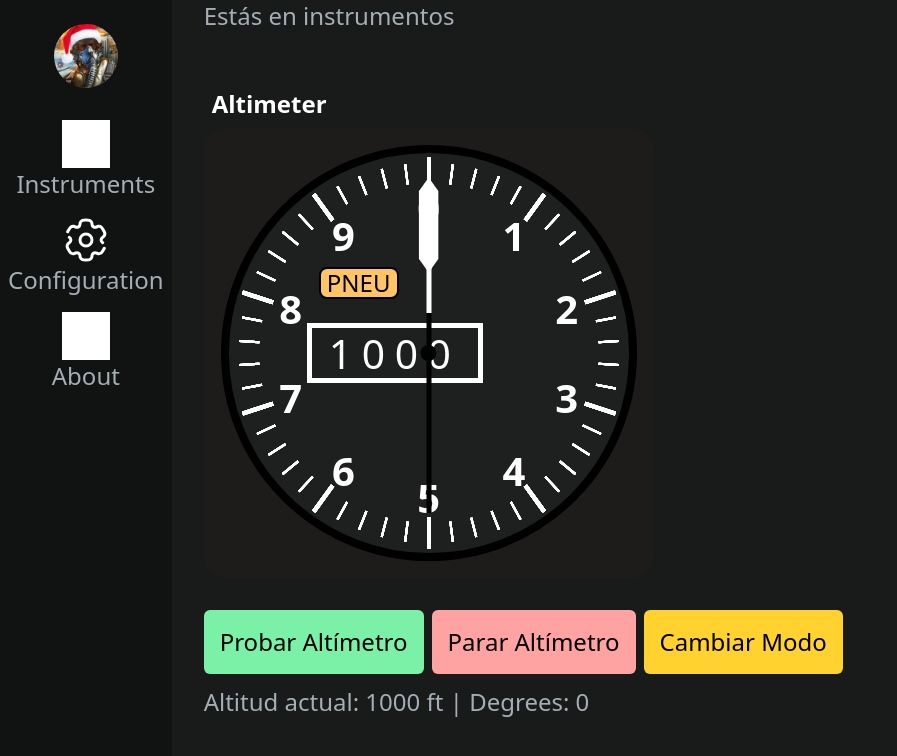
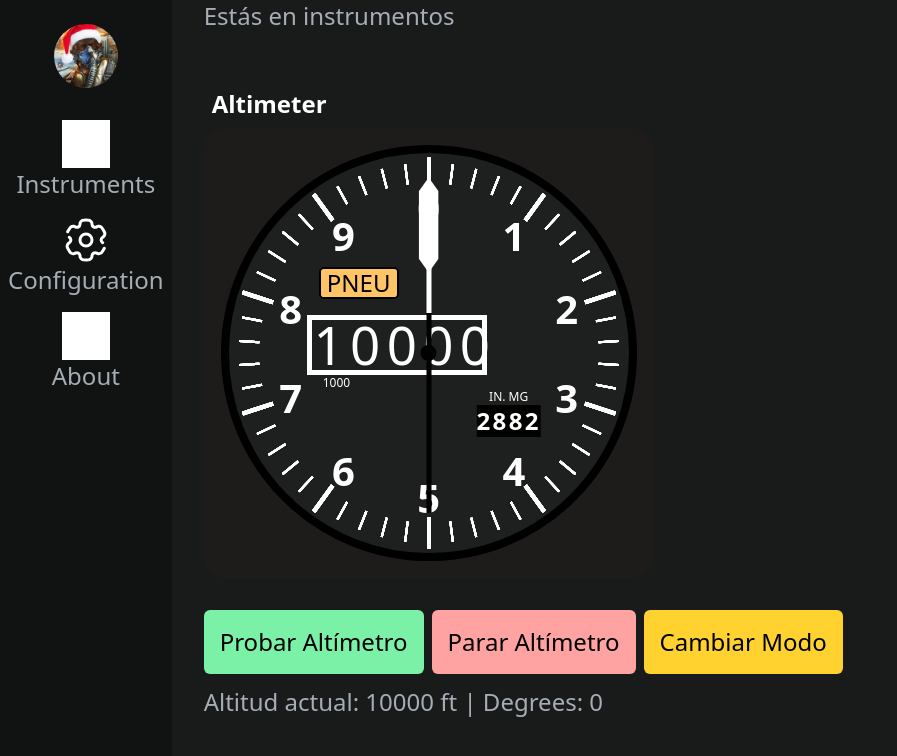
Before and after one commit to Z3TA-D3V/Instruments-Simulator-APP, an Angular app: page /instruments in a window 1280 px wide. Shown: the top 756 px of the page, without its empty margins (0-897 px from the left). Built offline with nearby package versions, Linux system fonts and the light colour scheme; grey boxes are pictures that could not be loaded.

Commit message:
fix: barometric altitude calibration

```diff
--- a/src/app/components/InstrumentViewer/InstrumentsComponents/Altimeter/Altimeter.css
+++ b/src/app/components/InstrumentViewer/InstrumentsComponents/Altimeter/Altimeter.css
@@ -107,15 +107,16 @@
 .clock-altitude {
     position: absolute;
     top: 50%;
-    left: 41.5%;
-    width: 44%;
+    left: 42%;
+    width: 45%;
     height: 15%;
-    border: white 5px solid;
-    padding: 2%;
+
+
     transform: translate(-50%, -50%);
     display: flex;
+    flex-direction: column;
     justify-content: center;
-    align-items: center;
+    align-items: left;
 
     z-index: 2;
 
@@ -128,6 +129,8 @@
     justify-content: center;
     align-items: center;
     z-index: 2;
+    padding: 1%;
+    border: white 5px solid;
 }
 
 .altitude-text {
@@ -135,9 +138,9 @@
     white-space: nowrap;
     text-align: center;
     max-width: 100%;
-    font-size: 170%;
+    font-size: 220%;
     font-weight: 500;
-    letter-spacing: 0.6rem;
+    letter-spacing: 0.4rem;
 
 }
 
@@ -148,7 +151,7 @@
     width: 20%;
     height: 8%;
     border: black 2px solid;
-    border-radius: 0.5rem;
+    border-radius: 0.3rem;
     padding: 2%;
     transform: translate(-50%, -50%);
     display: flex;
@@ -181,3 +184,71 @@
     background-color: #ffc466;
     color: black;
 }
+
+
+
+.clock-calibration-altitude {
+    position: absolute;
+    top: 65%;
+    left: 70%;
+    border-radius: 0.3rem;
+
+    transform: translate(-50%, -50%);
+
+    display: flex;
+    flex-direction: column;
+    justify-content: center;
+    align-items: center;
+
+
+    z-index: 2;
+
+}
+
+.altitude-calibration-window {
+    background-color: #010100;
+
+    width: 100%;
+    height: 100%;
+    display: flex;
+    justify-content: center;
+    align-items: center;
+    z-index: 2;
+}
+
+.altitude-calibration-text {
+    color: white;
+    white-space: nowrap;
+    text-align: center;
+    max-width: 100%;
+    font-size: 100%;
+    font-weight: 600;
+    letter-spacing: 0.15rem;
+
+}
+
+
+.altitude-calibration-label-text{
+    color:white;
+    font-weight: 500;
+    font-size: 0.75rem;
+}
+
+.clock-altitude-text {
+    color: white;
+    white-space: nowrap;
+    text-align: center;
+    max-width: 100%;
+    font-size: 100%;
+    font-weight: 600;
+    letter-spacing: 0.15rem;
+
+}
+
+
+.clock-altitude-label-text{
+    color:white;
+    font-weight: 500;
+    font-size: 0.75rem;
+
+}
--- a/src/app/components/InstrumentViewer/InstrumentsComponents/Altimeter/Altimeter.html
+++ b/src/app/components/InstrumentViewer/InstrumentsComponents/Altimeter/Altimeter.html
@@ -9,6 +9,8 @@
                     {{coordinate.number}}
                 </div>
 
+
+                <!-- TODO: Ahora mismo hay 50 elementos por array, esta pintando todos cada vez que pinta un numero, hay que agrupar solo 5 grados, -->
                 @for(gap of coordinate.coordinatesGaps; track gap.degree; let index = $index){
                     @if(index % altimeterConfig().altimeterGapAmount == 0){
                         <div class="number-gap big" [style.transform]="'translate(-50%, -50%) translate(' + gap.x + 'px, ' + gap.y + 'px) rotate(' + gap.degree + 'deg)'"></div>
@@ -38,6 +40,19 @@
             <div class="altitude-window">
                 <p class="altitude-text">{{ currentAltitudeInfo().fixedAltitude }}</p>
             </div>
+            <div class="clock-altitude-label">
+                <p class="clock-altitude-label-text ml-4">{{ literals().altitudex1000ft }}</p>
+            </div>
+        </div>
+
+
+        <div class="clock-calibration-altitude">
+            <div class="altitude-calibration-label">
+                <p class="altitude-calibration-label-text">{{ literals().calibrationAltitude }}</p>
+            </div>
+            <div class="altitude-calibration-window">
+                <p class="altitude-calibration-text">{{ altitudeCalibration() }}</p>
+            </div>
         </div>
     </div>
 </section>
--- a/src/app/components/InstrumentViewer/InstrumentsComponents/Altimeter/Altimeter.ts
+++ b/src/app/components/InstrumentViewer/InstrumentsComponents/Altimeter/Altimeter.ts
@@ -45,7 +45,7 @@ export class Altimeter {
     TOTAL_DEGREES: number = 360;
     FEET_PER_ALTIMETER: number = 1000;
 
-    DEFAULT_ALTITUDE: number = 1000;
+    DEFAULT_ALTITUDE: number = 10000;
     DEFAULT_DEGREES: number = 0;
 
     CLIMB_RATE: number = 800; // feet per second
@@ -59,6 +59,12 @@ export class Altimeter {
         electric: "ELECT"
     }
     pneuModeSelected = signal<string>(this.pneuModes.pneumatic);
+
+    altitudeCalibration = signal<number>(2882);
+    literals = signal({
+        calibrationAltitude: "IN. MG",
+        altitudex1000ft: "1000"
+    })
 
     constructor() {
         const coords: Coordinates[]  = this.generateNumbersCoordinates();
```
